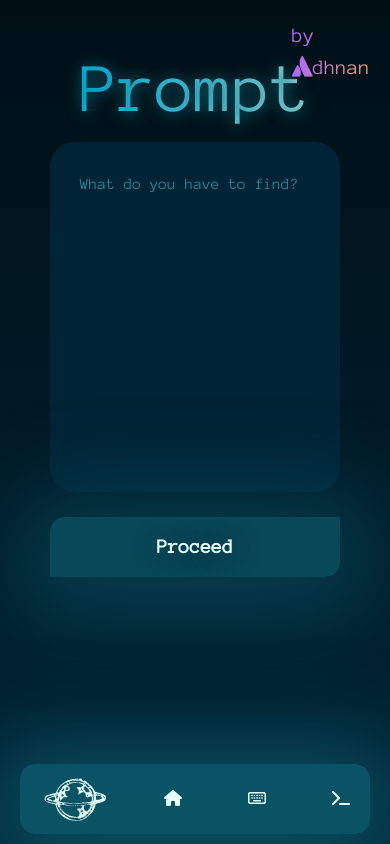
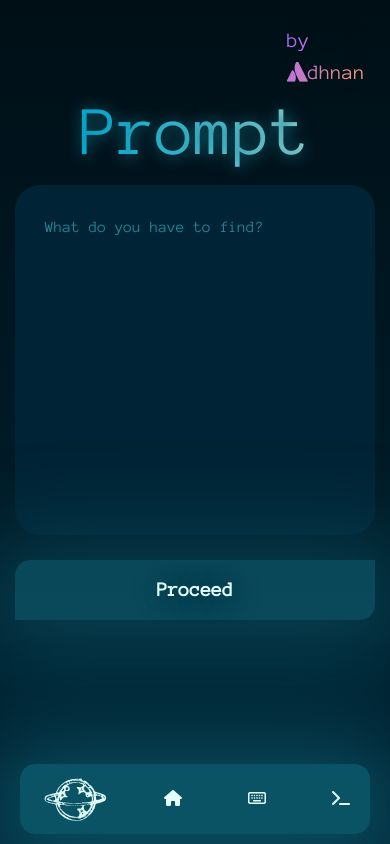
Before and after one commit to adhnanshereef/stem, a Next.js app: page /prompt in a window 390 px wide. Built offline with nearby package versions, Linux system fonts and the light colour scheme.

Commit message:
Responsived navbar, fixed design issues, added google site verification meta tag

```diff
--- a/app/globals.css
+++ b/app/globals.css
@@ -8,6 +8,7 @@
   --text: #e5fffb;
   --text-hover: rgb(34, 133, 153);
   --background: #000f16;
+  --transparent: rgba(18, 116, 135, 0.6);
   --primary: #002435;
   --secondary: #003449;
   --shadow: rgba(18, 116, 135, 0.4);
@@ -164,7 +165,7 @@ header {
   display: flex;
   flex-direction: column;
   align-items: center;
-  padding: 30px;
+  padding: 65px 30px;
 }
 
 .width-100 {
@@ -195,11 +196,11 @@ header {
   flex-direction: row;
   justify-content: space-between;
   align-items: center;
-  background: rgba(18, 116, 135, 0.6);
+  background: var(--transparent);
   box-shadow: 0px 10px 90px 30px rgba(18, 116, 135, 0.55);
   padding: 0px 20px;
   border-radius: 15px;
-  backdrop-filter: blur(3px);
+  backdrop-filter: blur(5px);
   position: fixed;
   top: 30px;
   left: 30px;
@@ -229,6 +230,17 @@ header {
     left: 50%;
     transform: translateX(-50%);
   }
+
+}
+
+@media screen and (max-width: 370px) {
+  .nav{
+    width: 95%;
+    padding: 0 10px;
+  }
+  .nav-links a {
+    font-size: 15px;
+  }
 }
 
 
@@ -239,6 +251,10 @@ header {
   position: fixed;
   right: 20px;
   top: 20px;
+  background: transparent;
+  backdrop-filter: blur(10px);
+  padding: 5px;
+  border-radius: 20px;
 }
 
 .stem-logo {
@@ -257,3 +273,19 @@ header {
   font-size: 15px;
   vertical-align: super;
 }
+
+@media screen and (max-width: 500px) {
+  header{
+    padding: 65px 10px;
+  }
+  .stem-logo{
+    margin: -50px 0 -30px 0;
+    font-size: 140px;
+  }
+}
+
+@media screen and (max-width: 300px) {
+  .stem-logo{
+    font-size: 100px;
+  }
+}
--- a/app/layout.tsx
+++ b/app/layout.tsx
@@ -2,13 +2,14 @@ import "./globals.css";
 import Image from "next/image";
 import Link from "next/link";
 import { Inter } from "next/font/google";
-import Script from 'next/script';
+import Script from "next/script";
 
 const inter = Inter({ subsets: ["latin"] });
 
 export const metadata = {
   title: "Stem",
-  description: "Science, Technology, Engineering, and Mathematics. By Adhnan Shereef T",
+  description:
+    "Science, Technology, Engineering, and Mathematics. By Adhnan Shereef T",
 };
 
 export default function RootLayout({
@@ -19,6 +20,11 @@ export default function RootLayout({
   return (
     <html lang="en">
       <head>
+        {/* Metadata */}
+        <meta
+          name="google-site-verification"
+          content="EZc421c2qzZii6OLjRd8RwtD-tmx_aGNqK9xRILeam0"
+        />
         {/* <!-- Font Awesome --start */}
         <link
           rel="stylesheet"
@@ -56,14 +62,16 @@ export default function RootLayout({
           </div>
         </nav>
         {/* By Adhnan */}
+        <div className="by">
           <Link
             href="https://www.adhnan.me"
             target="_blank"
-          className="gradient-text-A by"
+            className="gradient-text-A"
           >
             by <br />
             <i className="fa-brands fa-atlassian"></i>dhnan
           </Link>
+        </div>
         {children}
       </body>
     </html>
--- a/app/manual/manual.module.css
+++ b/app/manual/manual.module.css
@@ -40,6 +40,7 @@
 .equation, .question{
   margin: 10px 0;
   font-size: 15px;
+  text-align: center;
 }
 
 .manuals {
@@ -77,6 +78,11 @@
   margin: 5px 10px;
 }
 
+.breakable_answer{
+  font-size: 20px;
+  text-align: center;
+  word-break: break-all;
+}
 
 .answer{
   font-size: 20px;
--- a/app/manual/page.tsx
+++ b/app/manual/page.tsx
@@ -16,7 +16,7 @@ export default function Manual() {
   }
 
   return (
-    <header>
+    <header className={styles.header} >
       <h1 className={styles.heading}>Manual</h1>
       <div className={styles.manuals}>
         <button
--- a/app/manual/s/maths/area/page.tsx
+++ b/app/manual/s/maths/area/page.tsx
@@ -3,7 +3,7 @@ import styles from "../../../manual.module.css";
 
 export default function Area() {
   return (
-    <header>
+    <header className={styles.header} >
       <h1 className={styles.heading}>Manual</h1>
       <h2 className={styles.title}>Area</h2>
       <div className={styles.manuals}>
--- a/app/manual/s/maths/area/rectangle/page.tsx
+++ b/app/manual/s/maths/area/rectangle/page.tsx
@@ -43,7 +43,7 @@ export default function AreaOfRectangle() {
         placeholder="Breadth of the Rectangle?"
         onChange={(e)=>setB(e.target.value)}
       />
-      <h3 className={styles.answer} id="answer"></h3>
+      <h3 className={styles.breakable_answer} id="answer"></h3>
     </header>
   );
 }
--- a/app/manual/s/maths/area/square/page.tsx
+++ b/app/manual/s/maths/area/square/page.tsx
@@ -23,7 +23,7 @@ export default function Manual() {
       <h2 className={styles.title} >Area of Square</h2>
       <h3 className={styles.equation} >Area of square = side x side</h3>
       <input type="number" placeholder="Side of the Square?" onChange={(e)=>areaOfSquare(e.target.value)} />
-      <h3 className={styles.answer} id="answer" ></h3>
+      <h3 className={styles.breakable_answer} id="answer" ></h3>
     </header>
   );
 }
--- a/app/manual/s/maths/page.tsx
+++ b/app/manual/s/maths/page.tsx
@@ -15,7 +15,7 @@ export default function Manual() {
   }
 
   return (
-    <header>
+    <header className={styles.header} >
       <h1 className={styles.heading}>Manual</h1>
       <h2 className={styles.title} >Area</h2>
       <div className={styles.manuals}>
--- a/app/prompt/prompt.module.css
+++ b/app/prompt/prompt.module.css
@@ -1,6 +1,6 @@
 .header{
     width: 100%;
-    padding: 37px 50px;
+    padding: 80px 50px;
 }
 
 .heading{
@@ -26,3 +26,9 @@
     margin-top: 15px;
     z-index: 1;
 }
+
+@media screen and (max-width: 550px) {
+    .header{
+        padding: 80px 15px;
+    }
+}
```
Also changed, not shown: app/home.module.css (+9 -0 lines), app/page.tsx (+1 -1 lines). Lines whose indentation alone changed are shown as unchanged.
